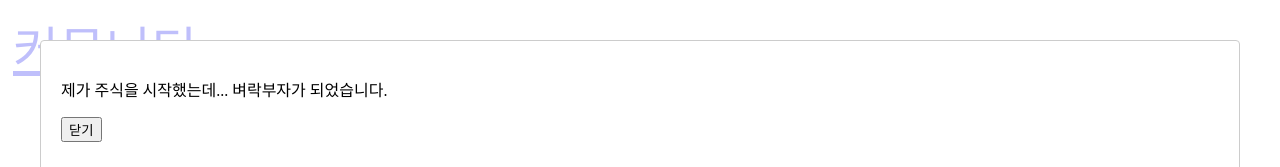
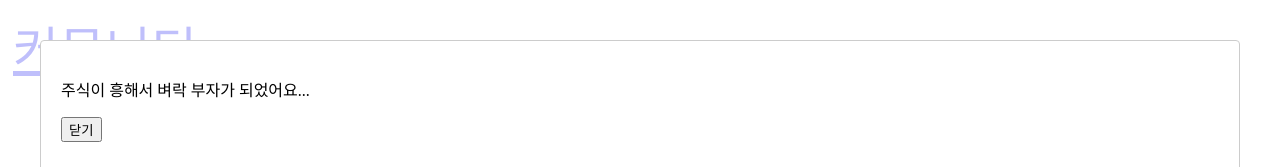
Before and after one commit to popomola/js-app-toys, a React (Create React App) app in the folder toys1postboard/: page /posting in a window 1280 px wide. Shown: the top 167 px of the page. Built offline with nearby package versions, Linux system fonts and the light colour scheme; the HTML template or start-up script is replaced by a standard one.

Commit message:
Update PostBody.js

```diff
--- a/toys1postboard/src/Components/PostBody.js
+++ b/toys1postboard/src/Components/PostBody.js
@@ -2,17 +2,12 @@ import React from 'react';
 
 import Post from './Post'
 
-const bodyDB1 = [
 
-"제가 주식을 시작했는데... 벼락부자가 되었습니다.",
-
-]
-
-const PostBody = ({writerInfo})=>{
+const PostBody = ({writerInfo, bodyDB})=>{
     return(
         <>
             <div>
-                <Post writerInfo={writerInfo} body={bodyDB1} />
+                <Post writerInfo={writerInfo} body={bodyDB} />
             </div>
         </>
     )
```
